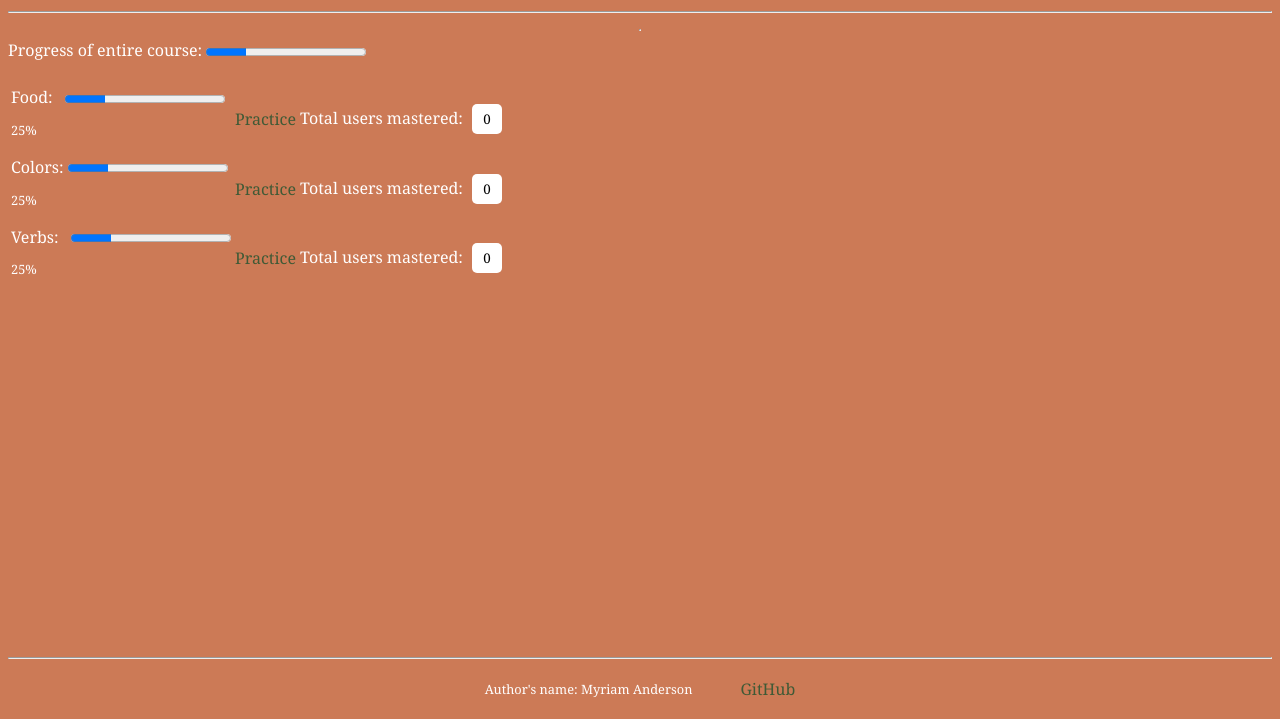
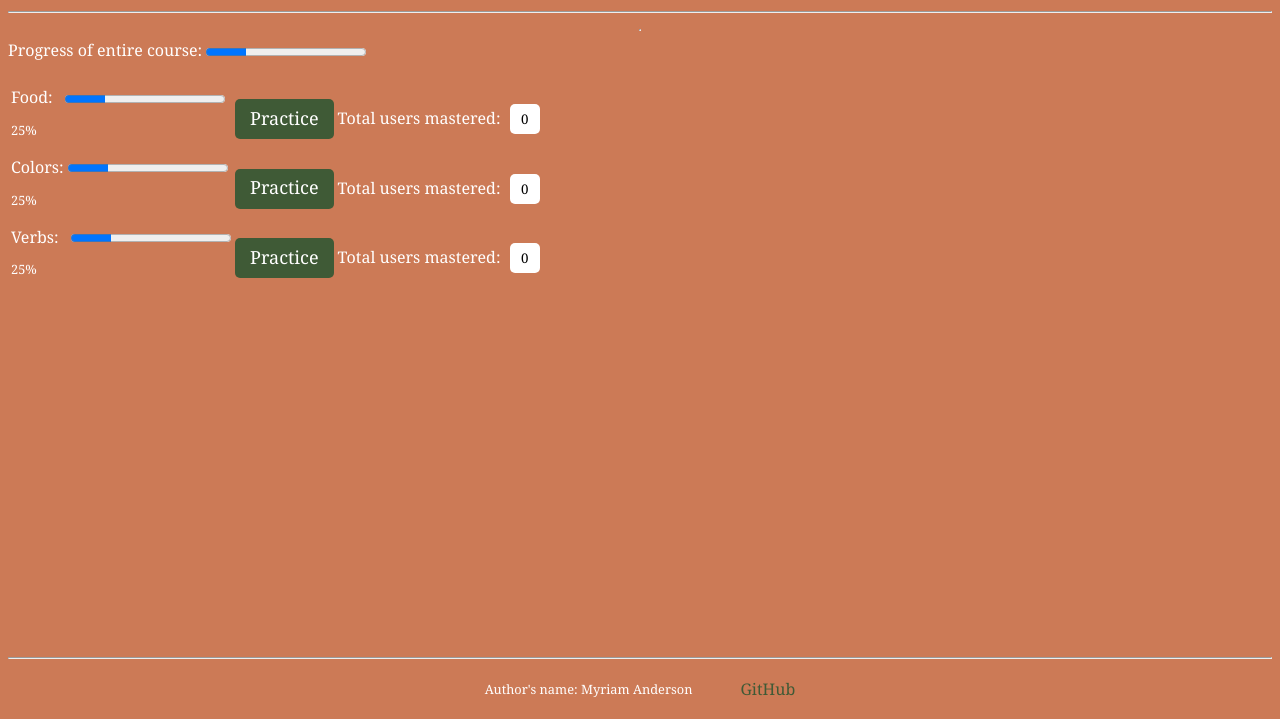
Before and after one commit to myriambyu/startup, a plain HTML site: page progress.html in a window 1280 px wide. Shown: the part 108-827 px from the top of the page. Drawn offline with Linux system fonts and the light colour scheme.

Commit message:
updated links

```diff
--- a/practice.css
+++ b/practice.css
@@ -16,6 +16,10 @@ main {
 }
 footer {
   flex: 0, 50px;
+}
+.footer-nav a {
+  text-decoration: none;
+  color:#3f5a36;
 }
 .top-bar {
   flex: 1;
@@ -49,7 +53,7 @@ menu {
     font-size: 30px;
     color: black;
   }
-  a {
+  nav a {
     text-decoration: none;
     color: #3f5a36;
   }
@@ -137,3 +141,21 @@ menu {
     justify-content: center;
     text-align: center;
   }
+  .practice {
+    text-decoration: none;
+    background-color:#3f5a36;
+    color: white;
+    border-radius: 5px;
+    border-style: none;
+    height: 40px;
+    padding: 0px 15px 3px;
+    font-family: Georgia, 'Times New Roman', Times, serif;
+    font-size:large;
+  }
+  .practice:hover {
+    border: 1px solid white;
+  }
+  .practice a {
+    text-decoration: none;
+    color: white;
+  }
--- a/progress.html
+++ b/progress.html
@@ -40,7 +40,7 @@
                     <p>25%</p>
                 </td>
                 <td>
-                    <a href="practice.html">Practice</a>
+                  <button class="practice"><a href="practice.html">Practice</a></button>
                 </td>
                 <td>
                     <div>
@@ -56,7 +56,7 @@
                     <p>25%</p>
                 </td>
                 <td>
-                    <a href="practice.html">Practice</a>
+                    <button class="practice"><a href="practice.html">Practice</a></button>
                 </td>
                 <td>
                      <div>
@@ -72,7 +72,7 @@
                     <p>25%</p>
                 </td>
                 <td>
-                    <a href="practice.html">Practice</a>
+                  <button class="practice"><a href="practice.html">Practice</a></button>
                 </td>
                 <td>
                     <div>
```
